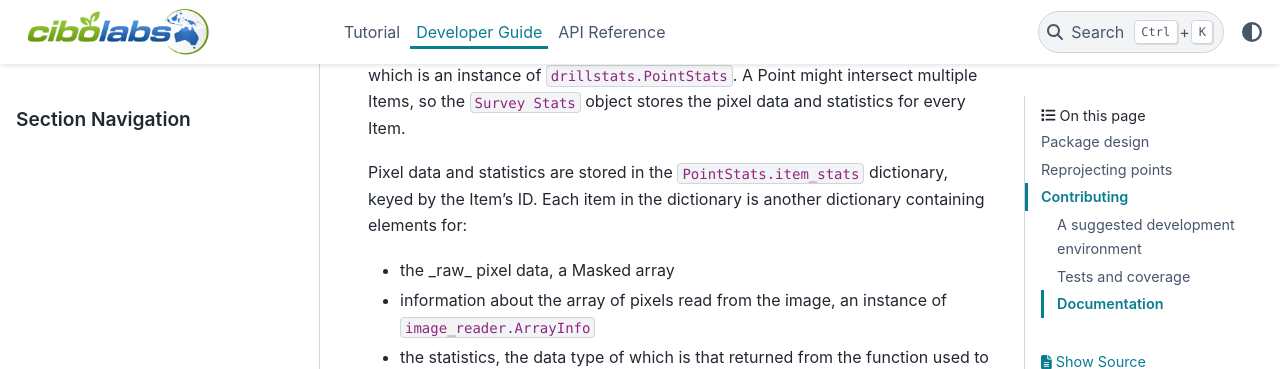
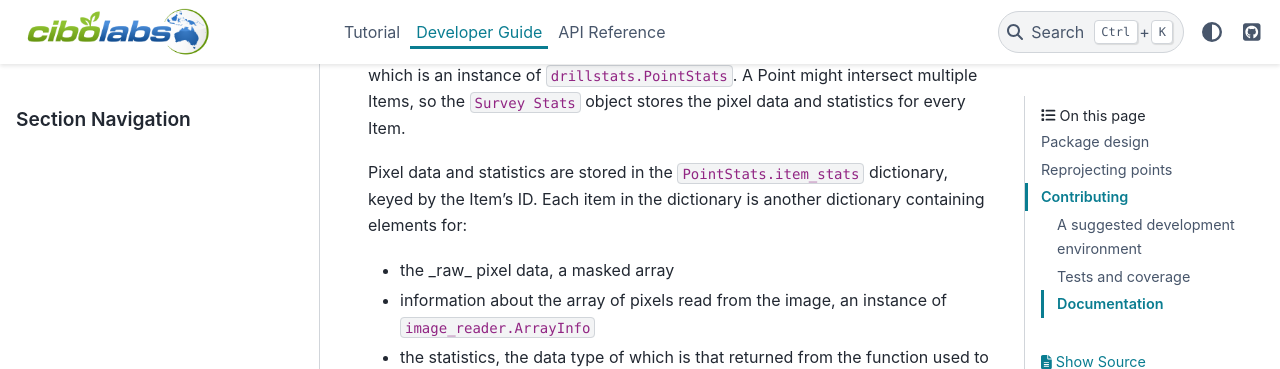
Before and after one commit to cibolabs/pixeldriller, a Sphinx documentation site: the page built from doc/source/developer_guide.rst, in a window 1280 px wide and 900 px high, scrolled down 1943 px. Shown: the top 369 px of the window. Built offline with Sphinx 7.4.7 and the PyData theme 0.15.4, drawn with Linux system fonts in a browser that asks for light colours.

Commit message:
Added github repo link icon.

```diff
--- a/doc/source/conf.py
+++ b/doc/source/conf.py
@@ -29,6 +29,18 @@ autosectionlabel_prefix_document=True
 # https://www.sphinx-doc.org/en/master/usage/configuration.html#options-for-html-output
 
 html_theme = 'pydata_sphinx_theme'
+
+html_theme_options = {
+    "icon_links": [
+        {
+            "name": "GitHub",
+            "url": "https://github.com/cibolabs/pixeldriller",
+            "icon": "fa-brands fa-square-github",
+            "type": "fontawesome",
+        }
+    ]
+}
+
 html_static_path = []
 
 numpydoc_show_class_members = False
--- a/doc/source/developer_guide.rst
+++ b/doc/source/developer_guide.rst
@@ -95,7 +95,7 @@ Pixel data and statistics are stored in the ``PointStats.item_stats``
 dictionary, keyed by the Item's ID. Each item in the dictionary is
 another dictionary containing elements for:
 
-- the _raw_ pixel data, a :ref:`Masked array <numpy:maskedarray>`
+- the _raw_ pixel data, a :ref:`masked array <numpy:maskedarray>`
 - information about the array of pixels read from the image, an instance
   of ``image_reader.ArrayInfo``
 - the statistics, the data type of which is that returned from the function
```
